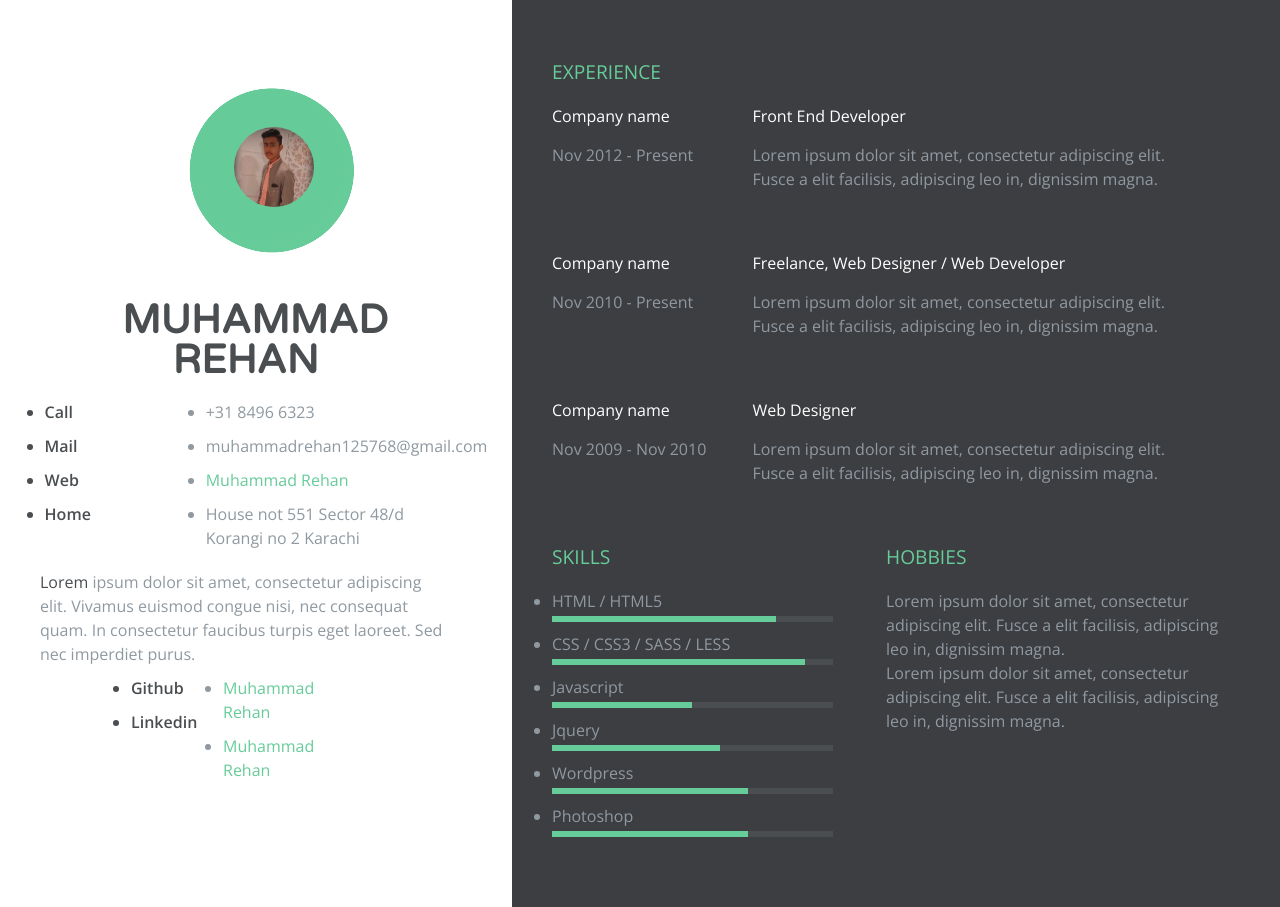
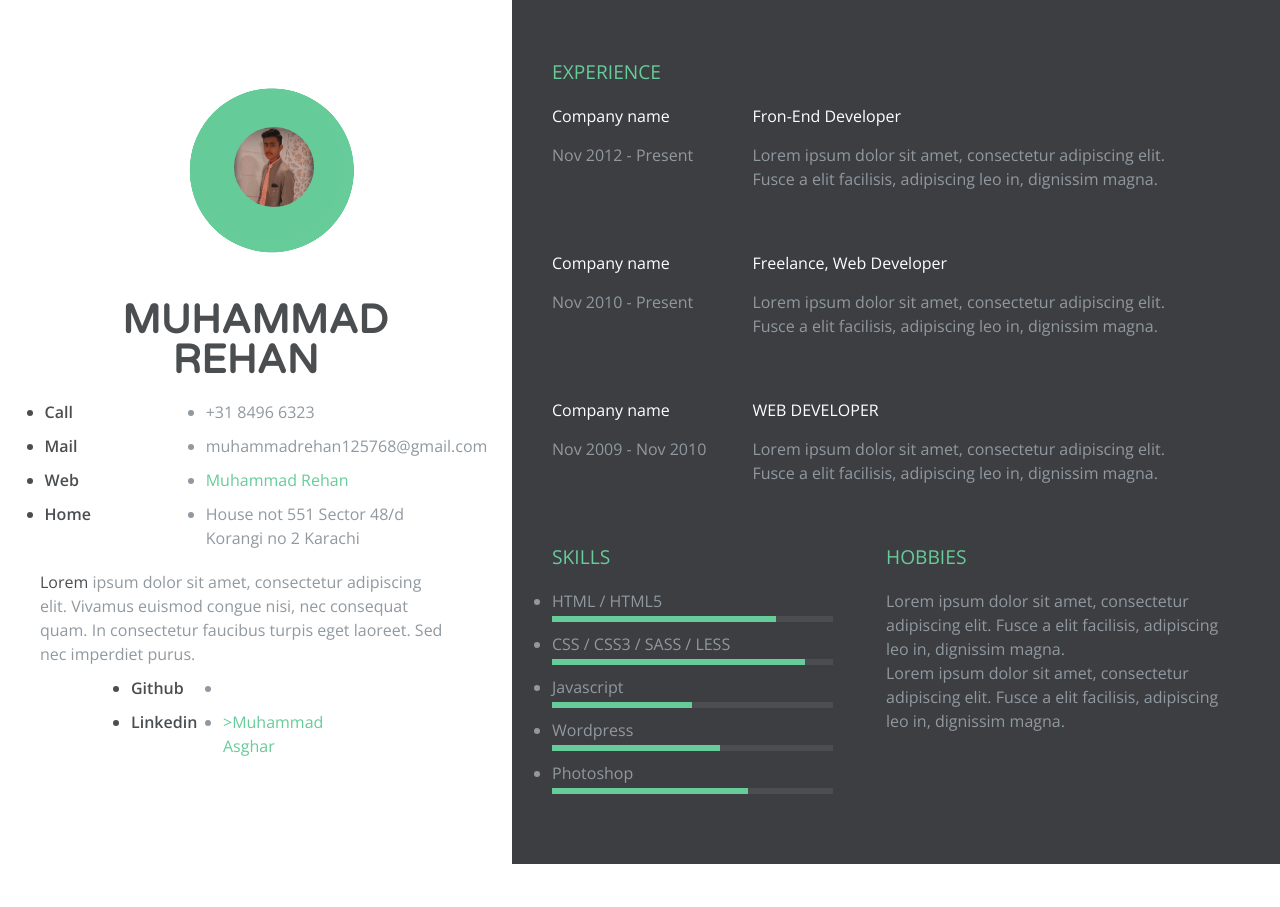
Before and after one commit to asghartechgiant/static-resume, a website built with Vite: page index.html in a window 1280 px wide. After the commit the page ends 864 px from the top, so only its background shows below. Built offline with nearby package versions, Linux system fonts and the light colour scheme.

Commit message:
Update index.html

```diff
--- a/index.html
+++ b/index.html
@@ -171,12 +171,12 @@
             <ul class="list-content">
               <!-- REMEMBER TO PUT THE URL ON THE HREF TAG  -->
               <li>
-                <a href="https://github.com/RehanTechForge">Muhammad Rehan</a>
+                <a href=https://github.com/asghartechgiant/dynamic-resume</a>
               </li>
               <!-- YOUR TWITTER USER  -->
               <li>
-                <a href="https://www.linkedin.com/in/rehantechforge"
-                  >Muhammad Rehan</a
+
+                  >Muhammad Asghar</a
                 >
               </li>
               <!-- YOUR BEHANCE USER  -->
@@ -192,13 +192,13 @@
           <div class="experience-wrapper">
             <div class="company-wrapper clearfix">
               <div class="experience-title">Company name</div>
-              <!-- NAME OF THE COMPANY YOUWORK WITH  -->
+              <!-- NAME OF THE COMPANY USA  -->
               <div class="time">Nov 2012 - Present</div>
               <!-- THE TIME YOU WORK WITH THE COMPANY  -->
             </div>
 
             <div class="job-wrapper clearfix">
-              <div class="experience-title">Front End Developer</div>
+              <div class="experience-title">Fron-End Developer</div>
               <!-- JOB TITLE  -->
               <div class="company-description">
                 <p>
@@ -211,14 +211,14 @@
 
             <div class="company-wrapper clearfix">
               <div class="experience-title">Company name</div>
-              <!-- NAME OF THE COMPANY YOUWORK WITH  -->
+              <!-- NAME OF THE COMPANY USA  -->
               <div class="time">Nov 2010 - Present</div>
               <!-- THE TIME YOU WORK WITH THE COMPANY  -->
             </div>
 
             <div class="job-wrapper clearfix">
               <div class="experience-title">
-                Freelance, Web Designer / Web Developer
+                Freelance, Web Developer
               </div>
               <!-- JOB TITLE  -->
               <div class="company-description">
@@ -232,13 +232,13 @@
 
             <div class="company-wrapper clearfix">
               <div class="experience-title">Company name</div>
-              <!-- NAME OF THE COMPANY YOUWORK WITH  -->
+              <!-- NAME OF THE COMPANY USA  -->
               <div class="time">Nov 2009 - Nov 2010</div>
               <!-- THE TIME YOU WORK WITH THE COMPANY  -->
             </div>
 
             <div class="job-wrapper clearfix">
-              <div class="experience-title">Web Designer</div>
+              <div class="experience-title">WEB DEVELOPER</div>
               <!-- JOB TITLE  -->
               <div class="company-description">
                 <p>
@@ -258,7 +258,7 @@
               <li class="skill-percentage">HTML / HTML5</li>
               <li class="skill-percentage">CSS / CSS3 / SASS / LESS</li>
               <li class="skill-percentage">Javascript</li>
-              <li class="skill-percentage">Jquery</li>
+
               <li class="skill-percentage">Wordpress</li>
               <li class="skill-percentage">Photoshop</li>
             </ul>
```
